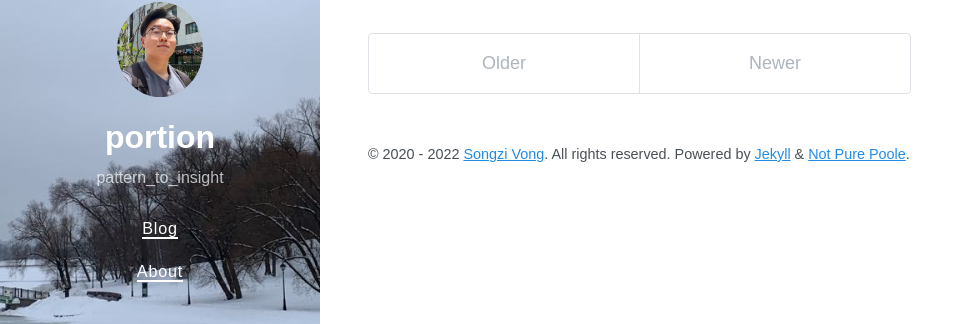
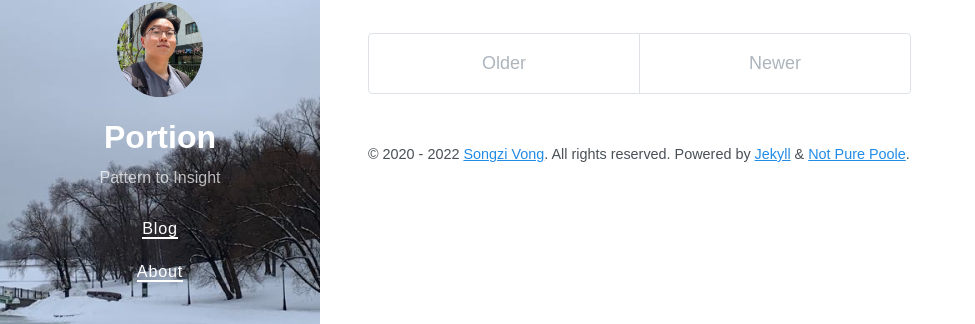
Before and after one commit to potion-jack/potion-jack.github.io, a Jekyll site: the page built from index.html, in a window 1280 px wide. Shown: the part 265-589 px from the top of the page, without its empty margins (0-975 px from the left). Built offline with Jekyll 4.4.1, drawn with Linux system fonts in a browser that asks for light colours; nearby versions of some CDN libraries; the list of posts is cut into pages by our own code.

Commit message:
change name to capital

```diff
--- a/_config.yml
+++ b/_config.yml
@@ -1,6 +1,6 @@
 # Setup
-title: portion
-description: pattern_to_insight
+title: Portion
+description: Pattern to Insight
 url: https://portion-jack.github.io/
 avatar: /me.jpg
 paginate: 5
```
